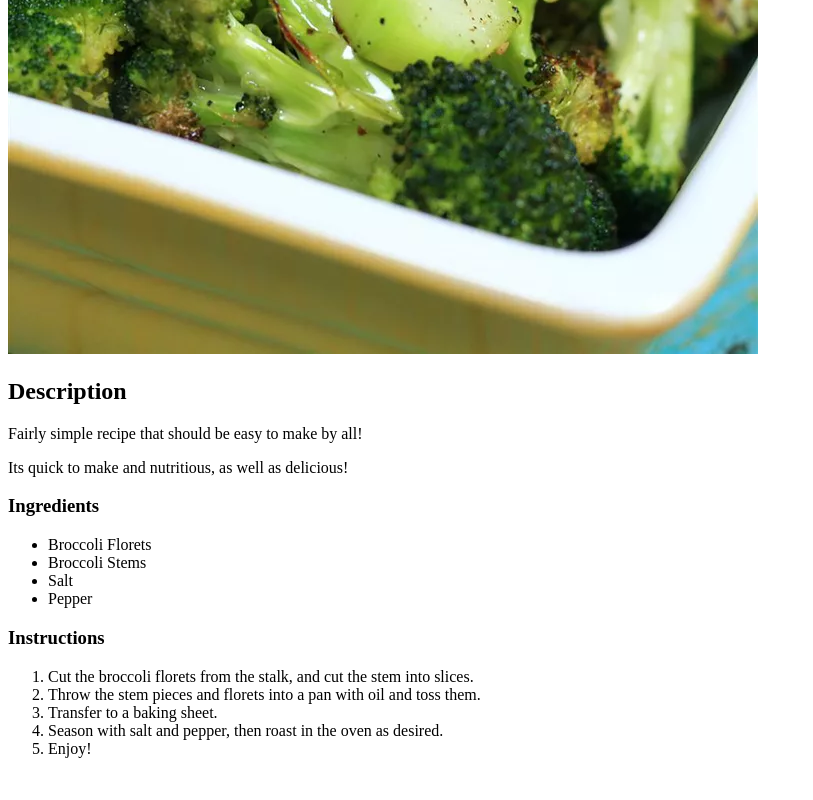
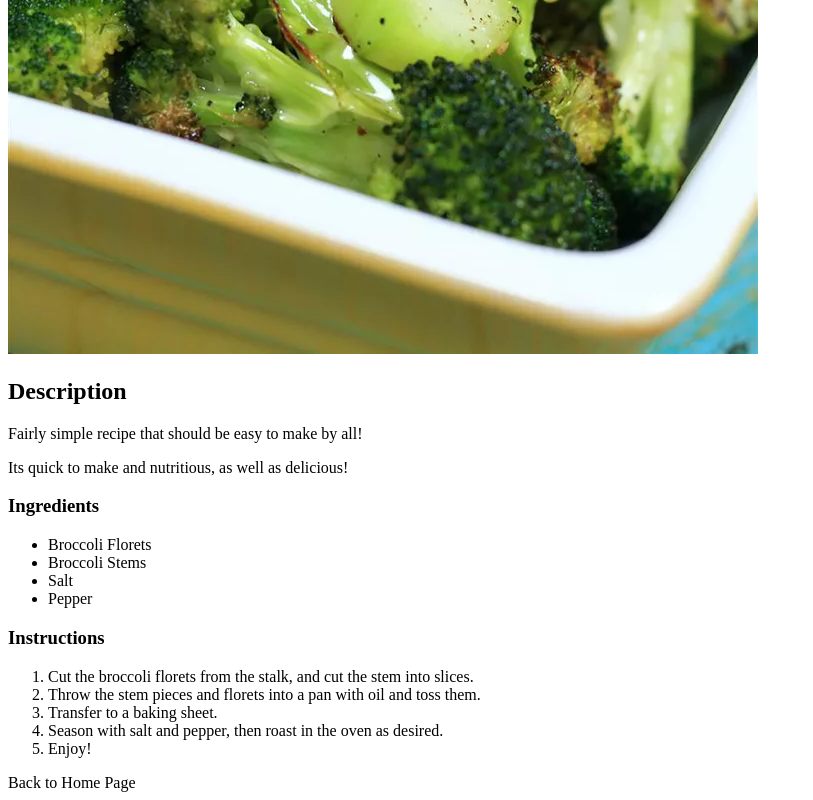
Before and after one commit to elcatapult/odin-recipes, a plain HTML site: page recipes/roastedBroccoli.html in a window 1280 px wide. Shown: the part 476-1276 px from the top of the page, without its empty margins (0-813 px from the left). Before the commit the page ends 1250 px from the top, so only its background shows below. Drawn offline with Linux system fonts and the light colour scheme.

Commit message:
Added link to return to home page for easier navigation.

```diff
--- a/recipes/roastedBroccoli.html
+++ b/recipes/roastedBroccoli.html
@@ -26,5 +26,6 @@
         <li>Season with salt and pepper, then roast in the oven as desired.</li>
         <li>Enjoy!</li>
     </ol>
+    <a src="../index.html">Back to Home Page</a>
 </body>
 </html>
```
